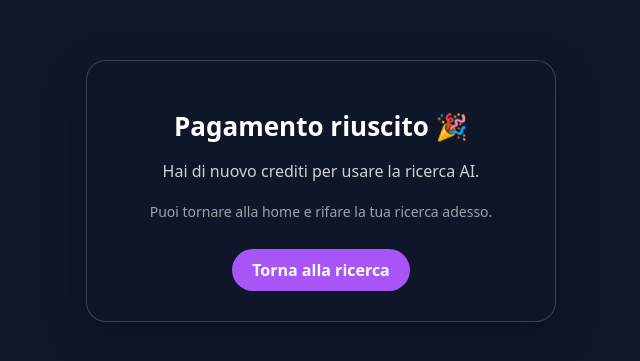
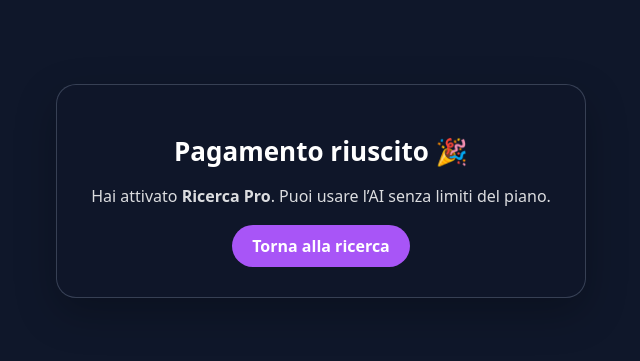
Before and after one commit to mregaz/ifinditforyou-new, a Next.js app: page /pay/success in a window 1280 px wide. Shown: the part 229-590 px from the top of the page, without its empty margins (319-959 px from the left). Built offline with nearby package versions, Linux system fonts and the light colour scheme.

Commit message:
Update page.tsx

```diff
--- a/app/pay/success/page.tsx
+++ b/app/pay/success/page.tsx
@@ -6,9 +6,9 @@ import Link from "next/link";
 
 export default function PaySuccessPage() {
   useEffect(() => {
-    // appena arrivo qui, resetto il contatore delle ricerche AI
     if (typeof window !== "undefined") {
-      localStorage.setItem("ai_uses", "0");
+      localStorage.setItem("ai_plan", "pro"); // ← utente PRO
+      localStorage.setItem("ai_uses", "0");   // ← reset conteggio free
     }
   }, []);
 
@@ -29,7 +29,7 @@ export default function PaySuccessPage() {
           background: "rgba(15,23,42,0.6)",
           border: "1px solid rgba(148,163,184,0.3)",
           borderRadius: 20,
-          maxWidth: 420,
+          maxWidth: 480,
           width: "100%",
           textAlign: "center",
           padding: "30px 24px",
@@ -37,13 +37,9 @@ export default function PaySuccessPage() {
         }}
       >
         <h1 style={{ fontSize: 26, marginBottom: 10 }}>Pagamento riuscito 🎉</h1>
-        <p style={{ opacity: 0.8, marginBottom: 20 }}>
-          Hai di nuovo crediti per usare la ricerca AI.
+        <p style={{ opacity: 0.85, marginBottom: 18 }}>
+          Hai attivato <strong>Ricerca Pro</strong>. Puoi usare l’AI senza limiti del piano.
         </p>
-        <p style={{ opacity: 0.6, marginBottom: 28, fontSize: 14 }}>
-          Puoi tornare alla home e rifare la tua ricerca adesso.
-        </p>
-
         <Link
           href="/"
           style={{
```
